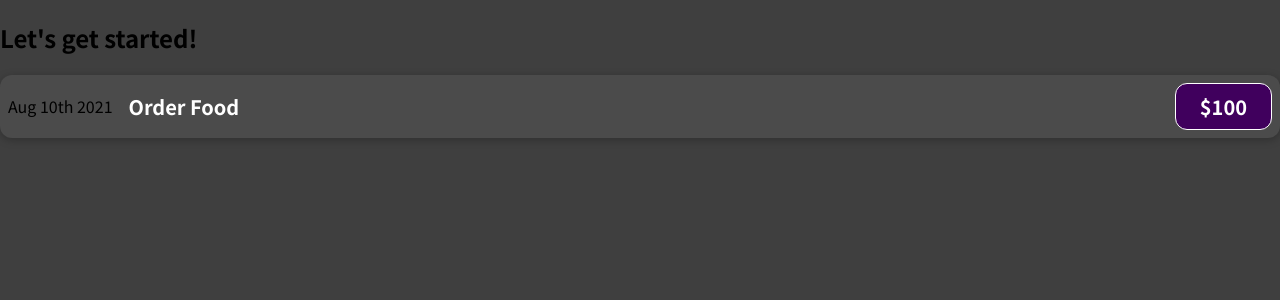
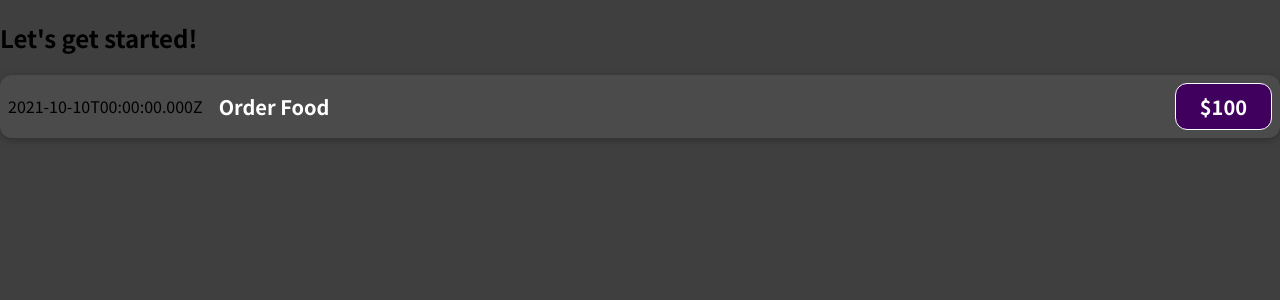
Before and after one commit to sameerbhilare/React, a JavaScript app in the folder Workspace/01-expenses-app/: page / in a window 1280 px wide. Shown: the top 300 px of the page. Built offline with nearby package versions, Linux system fonts and the light colour scheme.

Commit message:
Outputting Dynamic Data & Working with Expressions in JSX

```diff
--- a/Workspace/01-expenses-app/src/components/ExpenseItem.js
+++ b/Workspace/01-expenses-app/src/components/ExpenseItem.js
@@ -3,14 +3,18 @@ import './ExpenseItem.css';
 
 // A component in React is just a JavaScript function
 function ExpenseItem() {
+  const expenseDate = new Date(2021, 9, 10);
+  const expenseTitle = 'Order Food';
+  const expenseAmount = 100;
+
   // JSX - must return JSX code with only one root element.
   // Inside of that root element, we can have many adjacent elements
   return (
     <div className='expense-item'>
-      <div>Aug 10th 2021</div>
+      <div>{expenseDate.toISOString()}</div>
       <div className='expense-item__description'>
-        <h2>Order Food</h2>
-        <div className='expense-item__price'>$100</div>
+        <h2>{expenseTitle}</h2>
+        <div className='expense-item__price'>${expenseAmount}</div>
       </div>
     </div>
   );
```
